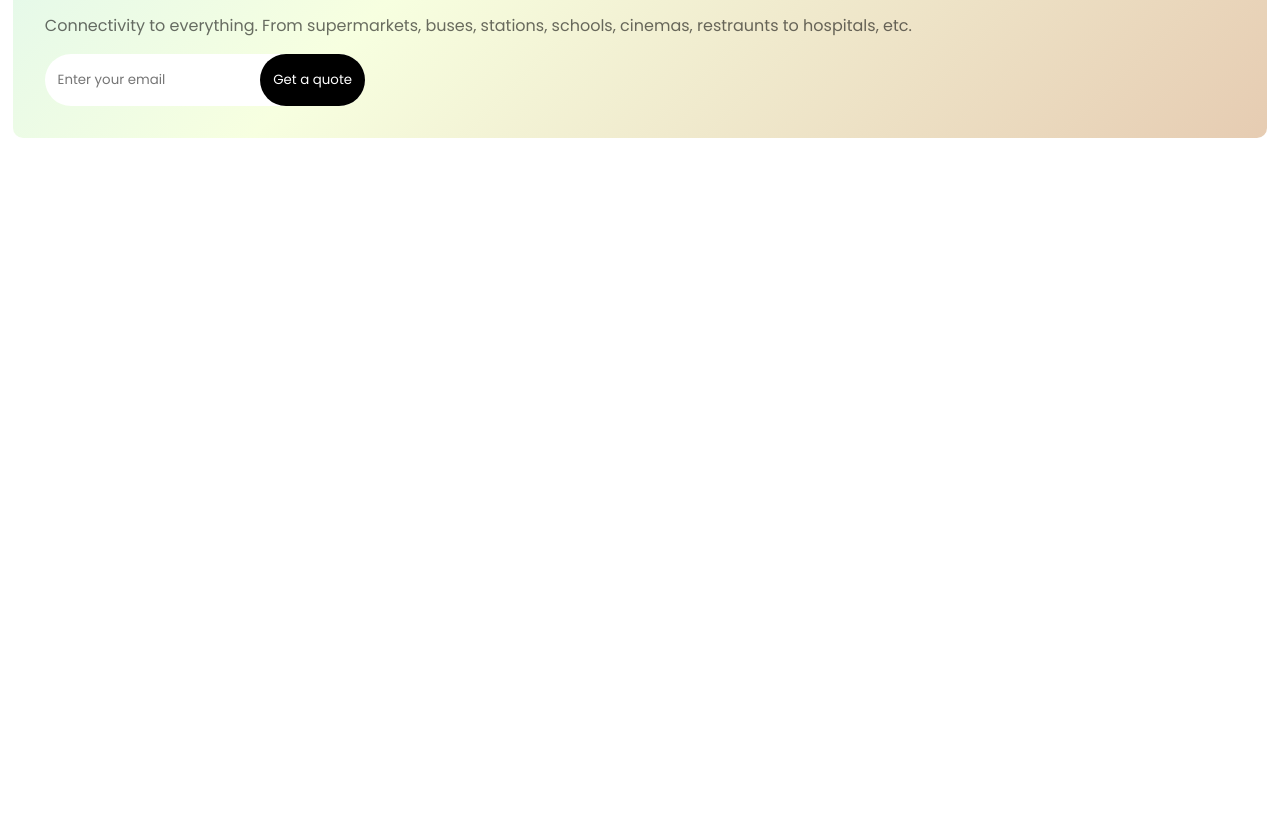
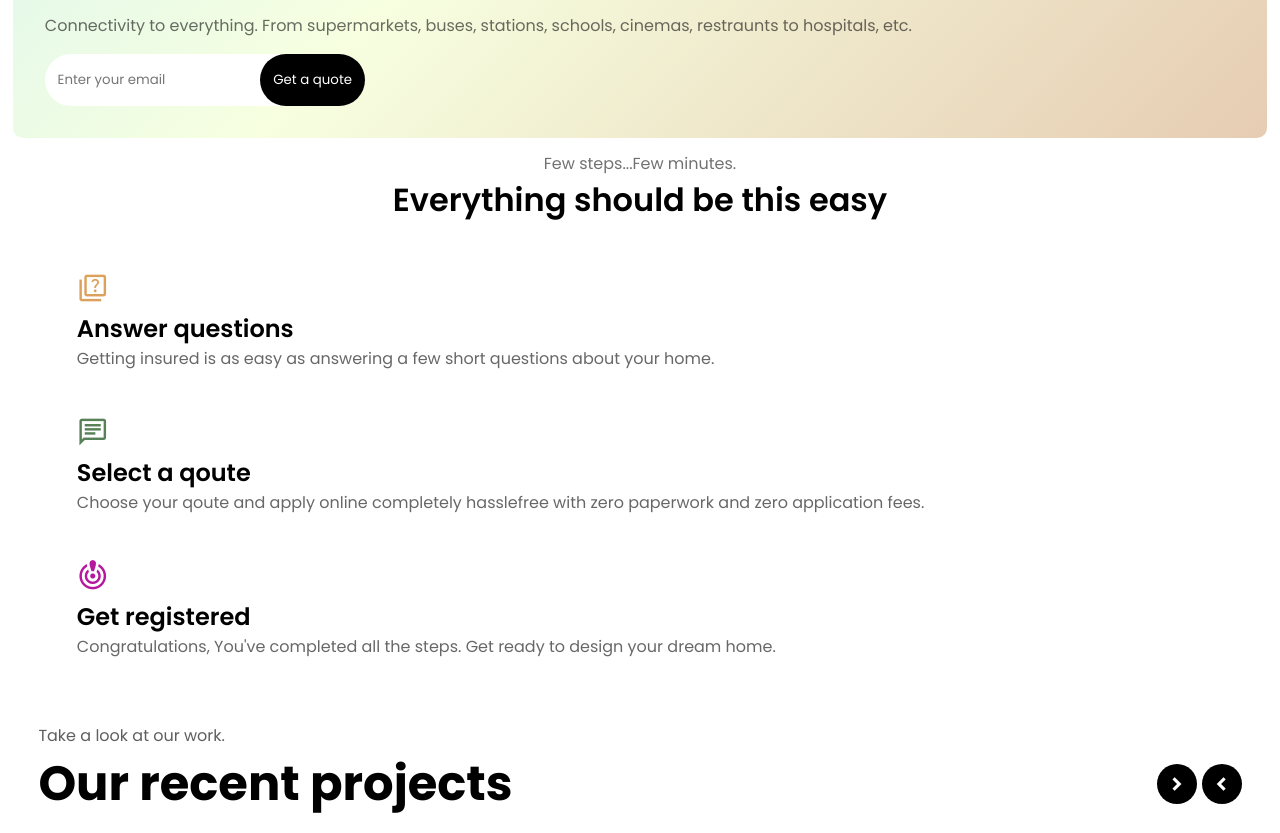
Before and after one commit to UtkarshS611/Homify_project, a plain HTML site: page index.html in a window 1280 px wide. Shown: the part 697-1530 px from the top of the page. Before the commit the page ends 848 px from the top, so only its background shows below. Drawn offline with nearby package versions, Linux system fonts and the light colour scheme.

Commit message:
added features

```diff
--- a/index.html
+++ b/index.html
@@ -6,6 +6,7 @@
     <meta name="author" content="Utkarsh Singh">
     <meta name="description" content="Home design ideas">
     <link href='https://unpkg.com/boxicons@2.1.4/css/boxicons.min.css' rel='stylesheet'>
+    <link href="https://fonts.googleapis.com/css2?family=Material+Symbols+Outlined" rel="stylesheet" />
     <link rel="stylesheet" href="style.css">
     <title>Homify®️</title>
 </head>
@@ -19,7 +20,7 @@
                 <li><a href="">Projects</a></li>
                 <li><a href="">Agents</a></li>
                 <li><a href="">Services</a></li>
-                <li><a href="">listings</a></li>
+                <li><a href="">Listings</a></li>
                 <li>
                     <button class="search">
                         <i class='bx bx-search-alt-2'></i>
@@ -31,7 +32,9 @@
                 <button>Contact Us</button>
             </div>
             <div class="menu_open" onclick="efgh()">
-                <i class='bx bx-menu-alt-right'></i>
+                <span class="material-symbols-outlined">
+                    menu
+                </span>
             </div>
         </nav>
         <nav class="mobile_nav">
@@ -40,7 +43,7 @@
                 <li><a href="">Projects</a></li>
                 <li><a href="">Agents</a></li>
                 <li><a href="">Services</a></li>
-                <li><a href="">listings</a></li>
+                <li><a href="">Listings</a></li>
                 <li>
                     <button class="mobile_search">
                         <i class='bx bx-search-alt-2'></i>
@@ -52,7 +55,9 @@
                 <button>Contact Us</button>
             </div>
             <div class="menu_close" onclick="abcd()">
-                <i class='bx bxs-bowl-rice' ></i>
+                <span class="material-symbols-outlined">
+                    close
+                </span>
             </div>
         </nav>
     </header>
@@ -78,6 +83,49 @@
                 <img src="assets/images/house_bg_main_1.png" alt="">
             </div>
         </section>
+        <article class="article_one">
+            <p>Few steps...Few minutes.</p>
+            <p>Everything should be this easy</p>
+        </article>
+        <section class="section_two">
+            <div class="section_two_cards">
+                <div class="card_one">
+                    <span class="material-symbols-outlined">
+                        quiz
+                    </span>
+                    <p class="section_two_p1">Answer questions</p>
+                    <p class="section_two_p2">Getting insured is as easy as answering a few short questions about your home.</p>
+                </div>
+                <div class="card_two">
+                    <span class="material-symbols-outlined">
+                        chat
+                    </span>
+                    <p class="section_two_p1">Select a qoute</p>
+                    <p class="section_two_p2">Choose your qoute and apply online completely hasslefree with zero paperwork and zero application fees.</p>
+                </div>
+                <div class="card_three">
+                    <span  class="material-symbols-outlined">
+                        crisis_alert
+                    </span>
+                    <p class="section_two_p1">Get registered</p>
+                    <p class="section_two_p2">Congratulations, You've completed all the steps. Get ready to design your dream home.</p>
+                </div>
+            </div>
+        </section>
+        <article class="article_two">
+            <p>Take a look at our work.</p>
+            <div>
+                <h2>Our recent projects</h2>
+                <div>
+                    <span class="material-symbols-outlined">
+                        keyboard_arrow_right
+                    </span>
+                    <span class="material-symbols-outlined">
+                        keyboard_arrow_left
+                    </span>
+                </div>
+            </div>
+        </article>
     </main>
 
     <script src="app/index.js"></script>
--- a/style.css
+++ b/style.css
@@ -19,6 +19,7 @@ header .main_nav{
     padding-inline: 2vw;
     padding-block: 0.5vw;
     position: relative;
+    z-index: 999;
 }
 
 header .main_nav .links{
@@ -110,6 +111,7 @@ header .mobile_nav{
 
     header .main_nav .menu_open{
         display: block;
+        z-index: 999;
     }
     header .main_nav .logo{
         font-size: 20px;
@@ -126,18 +128,19 @@ header .mobile_nav{
         right: 0;
         top: 0;
         width: 100%;
-        height: 30vh;
         border-radius: 10px;
         margin: auto;
         align-items: center;
         padding-block: 3vw;
         padding-inline: 3vw;
+        z-index: 999;
     }
     header .mobile_nav .mobile_links{
         display: flex;
         flex-direction: column;
         align-items: center;
         list-style: none;
+        gap: 0.5rem;
 
         a{
             text-decoration: none;
@@ -171,7 +174,8 @@ header .mobile_nav{
     }
     header .mobile_nav .menu_close{
         position: absolute;
-        right: 3.8vw;
+        right: 1.8rem;
+        top: 0;
         font-size: 28px;
         cursor: pointer;
     }
@@ -257,6 +261,54 @@ header .mobile_nav{
     top: 20px;
 }
 
+.article_one{
+    border-radius: 10px;
+    text-align: center;
+    gap: 1rem;
+    margin-top: 1vw;
+
+    >p:nth-child(1){
+        color: #0000008e;
+    }
+    >p:nth-child(2){
+        color: #000;
+        font-weight: 600;
+        font-size: 2rem;
+    }
+}
+
+.section_two{
+    padding: 2rem;
+}
+
+.section_two .section_two_cards{
+    display: grid;
+    grid-template-columns: repeat(3, 1fr);
+    gap: 1vw;
+}
+.section_two_cards .section_two_p1{
+    font-weight: 600;
+    font-size: 1.5rem;
+}
+.section_two_cards .section_two_p2{
+    font-weight: 400;
+    color: #00000098;
+}
+
+
+.section_two_cards > div .material-symbols-outlined{
+    font-size: 2rem;
+}
+.section_two_cards .card_one .material-symbols-outlined{
+    color: #dda15e;
+}
+.section_two_cards .card_two .material-symbols-outlined{
+    color: #588157;
+}
+.section_two_cards .card_three .material-symbols-outlined{
+    color: #b5179e;
+}
+
 @media(max-width: 1440px){
     .section_one{
         flex-direction: column-reverse;
@@ -283,4 +335,41 @@ header .mobile_nav{
         max-width: 120vw;
         object-fit: contain;
     }
+
+    .section_two_cards > div{
+        padding: 1rem 2rem;
+    }
+
+    .section_two .section_two_cards{
+        grid-template-columns: 1fr;
+    }
 }
+
+.article_two{
+    padding: 0rem 2vw;
+    margin-top: 1rem;
+    /* background-color: red; */
+
+    >p{
+        color: #000000a1;
+    }
+
+    > div{
+        display: flex;
+        justify-content: space-between;
+        align-items: center;
+
+        h2{
+            font-size: 3rem;
+        }
+
+    }
+}
+.article_two .material-symbols-outlined{
+    background-color: #000;
+    color: #fff;
+    border-radius: 100vw;
+    padding: 0.5rem;
+    font-weight: 900;
+    cursor: pointer;
+}
```
